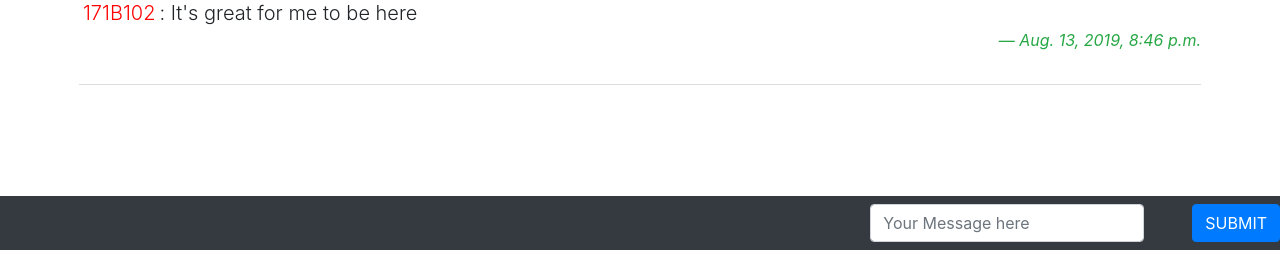
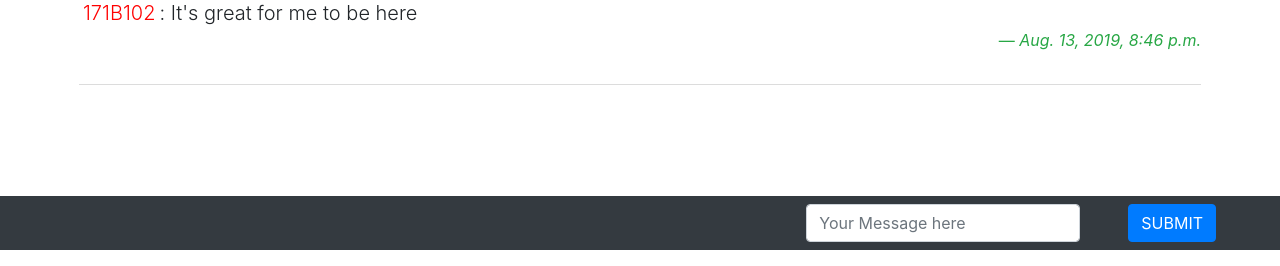
Before and after one commit to pandeyroshan/CampusConnect, a Django app: page /chat/ in a window 1280 px wide. Shown: the part 534-800 px from the top of the page. Run offline with Django 3.2, Linux system fonts and the light colour scheme; a user stored in the database is signed in; data comes from the database, SQL or seed files in the repository; some libraries are stand-ins or nearby versions.

Commit message:
Update chat.html

```diff
--- a/CamCon/templates/CamCon/chat.html
+++ b/CamCon/templates/CamCon/chat.html
@@ -50,10 +50,10 @@ span.tab-space {padding-left:15em;}
         </div>
         <div class="fixed-bottom bg-dark mb-3 pt-2 pb-2">
             <div class="floatRight">
-                <form class="form-inline ml-3" method="POST">
+                <form class="form-inline mr-3" method="POST">
                     {% csrf_token %}
                     {{ form|crispy }}
-                    <button type="submit" value="SUBMIT" class="btn btn-primary ml-5 btn pull-right">SUBMIT</button>
+                    <button type="submit" value="SUBMIT" class="btn btn-primary mr-5 ml-5 btn pull-right">SUBMIT</button>
                 </form>
             </div>
         </div>
```
